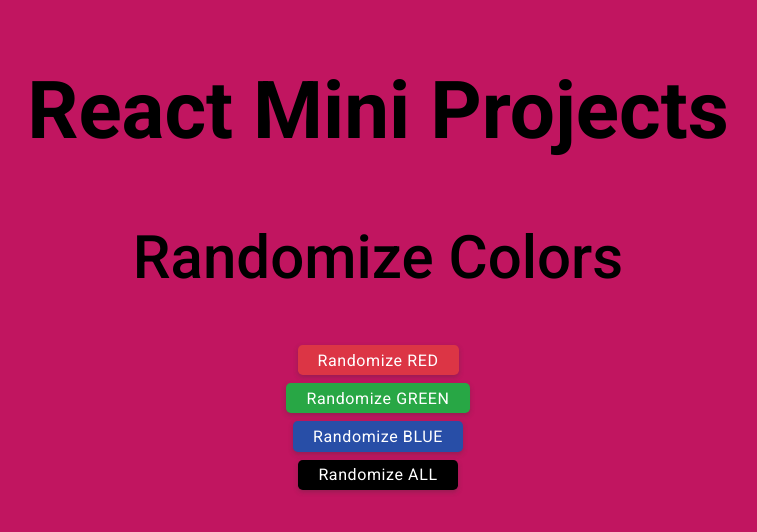
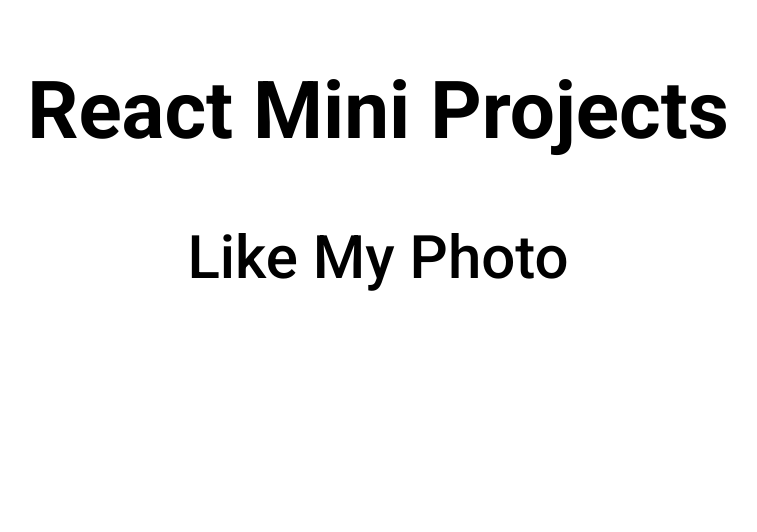
Before and after one commit to patbou02/react-mini-projects, a React (Create React App) app: page / in a window 1280 px wide. Shown: the top 532 px of the page, without its empty margins (262-1019 px from the left). Built offline with nearby package versions, Linux system fonts and the light colour scheme; the HTML template or start-up script is replaced by a standard one.

Commit message:
Added LikeMyPhoto starter file and connected it to App component.

```diff
--- a/src/App.js
+++ b/src/App.js
@@ -1,13 +1,17 @@
 import './App.css';
-import RandomizeColors from './projects/02-randomize-colors/RandomizeColors';
+// import RandomizeColors from './projects/02-randomize-colors/RandomizeColors';
+//import ESignature from './projects/01-E-Signature/ESignature';
+import LikeMyPhoto from './projects/03-like-my-photo/LikeMyPhoto';
 
 function App() {
   return (
     <div>
       <div className="title-main text-center">React Mini Projects</div>
-      <RandomizeColors />
+      {/*<ESignature />*/}
+      {/*<RandomizeColors />*/}
+      <LikeMyPhoto />
     </div>
-);
+  );
 }
 
 export default App;
--- /dev/null
+++ b/src/projects/03-like-my-photo/LikeMyPhoto.jsx
@@ -0,0 +1,9 @@
+import Title from '../../components/Title';
+
+export default function LikeMyPhoto() {
+  return (
+    <div className="container">
+      <Title text="Like My Photo" />
+    </div>
+  );
+}
```
